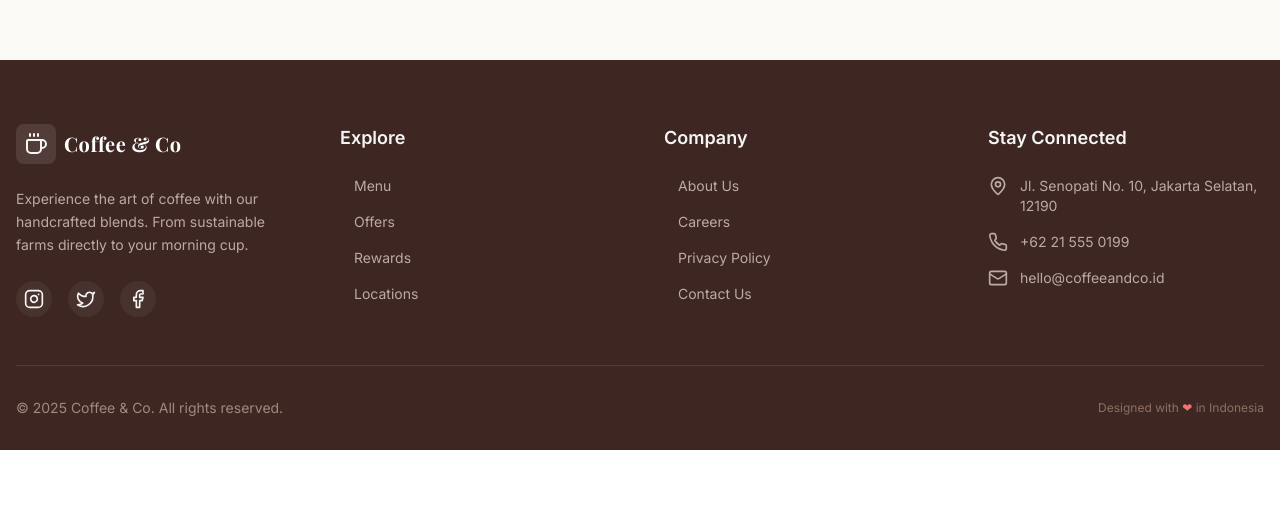
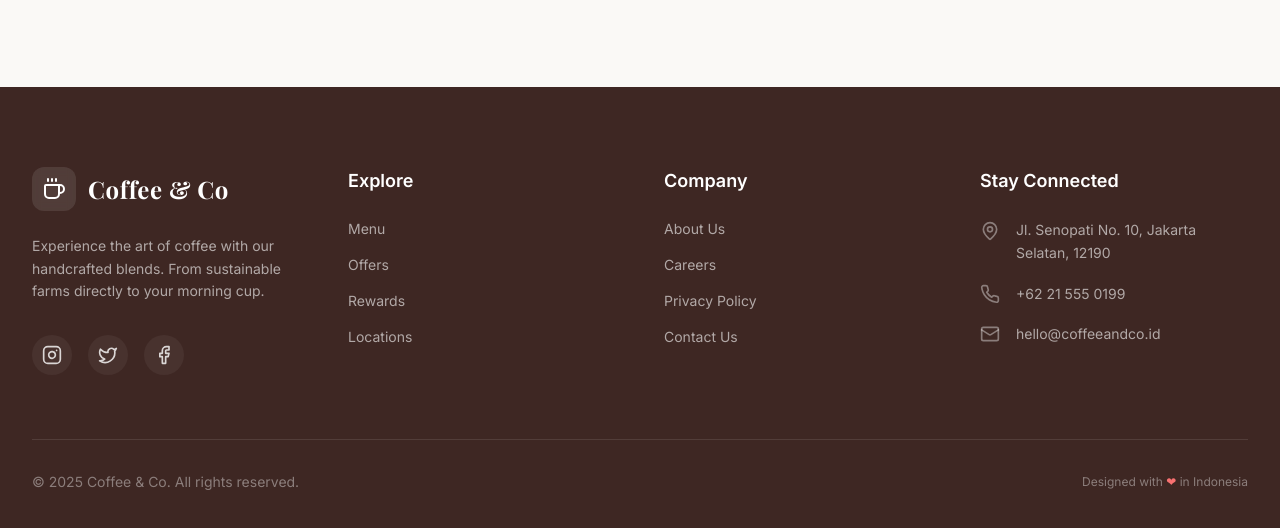
Before and after one commit to firmansubagjaa/coffee-and-co-fe, a React (Vite) app: page / in a window 1280 px wide. Shown: the part 3013-3541 px from the top of the page. Before the commit the page ends 3463 px from the top, so only its background shows below. Built offline with nearby package versions, Linux system fonts and the light colour scheme.

Commit message:
feat: Add ProductCard component for product display and Footer component for site navigation.

```diff
--- a/src/components/common/Footer.tsx
+++ b/src/components/common/Footer.tsx
@@ -6,28 +6,28 @@ export const Footer: React.FC = () => {
   const { t } = useLanguage();
 
   return (
-    <footer className="bg-coffee-900 text-white mt-20 pt-16 pb-8">
-      <div className="container mx-auto px-4">
-        <div className="grid grid-cols-1 md:grid-cols-2 lg:grid-cols-4 gap-12 mb-12">
+    <footer className="bg-coffee-900 dark:bg-[#3C2A21] text-white mt-20 pt-20 pb-10 transition-colors duration-300">
+      <div className="container mx-auto px-4 md:px-8">
+        <div className="grid grid-cols-1 md:grid-cols-2 lg:grid-cols-4 gap-12 mb-16">
           {/* Brand Column */}
           <div className="space-y-6">
-            <div className="flex items-center gap-2">
-              <div className="p-2 bg-white/10 rounded-lg">
-                <Coffee className="h-6 w-6 text-cream-100" />
+            <div className="flex items-center gap-3">
+              <div className="p-2.5 bg-white/10 rounded-xl backdrop-blur-sm">
+                <Coffee className="h-6 w-6 text-white" />
               </div>
-              <span className="text-xl font-serif font-bold tracking-wide">Coffee & Co</span>
+              <span className="text-2xl font-serif font-bold tracking-wide text-white">Coffee & Co</span>
             </div>
-            <p className="text-coffee-200 text-sm leading-relaxed">
+            <p className="text-white/60 text-sm leading-relaxed max-w-xs">
               {t('footer.brandDesc')}
             </p>
-            <div className="flex gap-4">
-              <a href="#" className="p-2 bg-white/5 rounded-full hover:bg-white/20 transition-colors text-cream-100">
+            <div className="flex gap-4 pt-2">
+              <a href="#" className="p-2.5 bg-white/5 rounded-full hover:bg-white/20 transition-colors text-white/80 hover:text-white">
                 <Instagram className="h-5 w-5" />
               </a>
-              <a href="#" className="p-2 bg-white/5 rounded-full hover:bg-white/20 transition-colors text-cream-100">
+              <a href="#" className="p-2.5 bg-white/5 rounded-full hover:bg-white/20 transition-colors text-white/80 hover:text-white">
                 <Twitter className="h-5 w-5" />
               </a>
-              <a href="#" className="p-2 bg-white/5 rounded-full hover:bg-white/20 transition-colors text-cream-100">
+              <a href="#" className="p-2.5 bg-white/5 rounded-full hover:bg-white/20 transition-colors text-white/80 hover:text-white">
                 <Facebook className="h-5 w-5" />
               </a>
             </div>
@@ -35,56 +35,56 @@ export const Footer: React.FC = () => {
 
           {/* Quick Links */}
           <div>
-            <h3 className="text-lg font-bold mb-6 text-cream-100">{t('footer.explore')}</h3>
-            <ul className="space-y-4 text-sm text-coffee-200">
-              <li><a href="#" className="hover:text-white transition-colors flex items-center gap-2">
-                <span className="w-1.5 h-1.5 rounded-full bg-cream-500/50"></span>{t('footer.menu')}
+            <h3 className="text-lg font-bold mb-6 text-white">{t('footer.explore')}</h3>
+            <ul className="space-y-4 text-sm text-white/60">
+              <li><a href="#" className="hover:text-white transition-colors">
+                {t('footer.menu')}
               </a></li>
-              <li><a href="#" className="hover:text-white transition-colors flex items-center gap-2">
-                <span className="w-1.5 h-1.5 rounded-full bg-cream-500/50"></span>{t('footer.offers')}
+              <li><a href="#" className="hover:text-white transition-colors">
+                {t('footer.offers')}
               </a></li>
-              <li><a href="#" className="hover:text-white transition-colors flex items-center gap-2">
-                <span className="w-1.5 h-1.5 rounded-full bg-cream-500/50"></span>{t('footer.rewards')}
+              <li><a href="#" className="hover:text-white transition-colors">
+                {t('footer.rewards')}
               </a></li>
-              <li><a href="#" className="hover:text-white transition-colors flex items-center gap-2">
-                <span className="w-1.5 h-1.5 rounded-full bg-cream-500/50"></span>{t('footer.locations')}
+              <li><a href="#" className="hover:text-white transition-colors">
+                {t('footer.locations')}
               </a></li>
             </ul>
           </div>
 
           {/* Company */}
           <div>
-            <h3 className="text-lg font-bold mb-6 text-cream-100">{t('footer.company')}</h3>
-            <ul className="space-y-4 text-sm text-coffee-200">
-              <li><a href="#" className="hover:text-white transition-colors flex items-center gap-2">
-                <span className="w-1.5 h-1.5 rounded-full bg-cream-500/50"></span>{t('footer.about')}
+            <h3 className="text-lg font-bold mb-6 text-white">{t('footer.company')}</h3>
+            <ul className="space-y-4 text-sm text-white/60">
+              <li><a href="#" className="hover:text-white transition-colors">
+                {t('footer.about')}
               </a></li>
-              <li><a href="#" className="hover:text-white transition-colors flex items-center gap-2">
-                <span className="w-1.5 h-1.5 rounded-full bg-cream-500/50"></span>{t('footer.careers')}
+              <li><a href="#" className="hover:text-white transition-colors">
+                {t('footer.careers')}
               </a></li>
-              <li><a href="#" className="hover:text-white transition-colors flex items-center gap-2">
-                <span className="w-1.5 h-1.5 rounded-full bg-cream-500/50"></span>{t('footer.privacy')}
+              <li><a href="#" className="hover:text-white transition-colors">
+                {t('footer.privacy')}
               </a></li>
-              <li><a href="#" className="hover:text-white transition-colors flex items-center gap-2">
-                <span className="w-1.5 h-1.5 rounded-full bg-cream-500/50"></span>{t('footer.contact')}
+              <li><a href="#" className="hover:text-white transition-colors">
+                {t('footer.contact')}
               </a></li>
             </ul>
           </div>
 
           {/* Contact Info */}
           <div>
-            <h3 className="text-lg font-bold mb-6 text-cream-100">{t('footer.stayConnected')}</h3>
-            <ul className="space-y-4 text-sm text-coffee-200">
-              <li className="flex items-start gap-3">
-                <MapPin className="h-5 w-5 text-cream-500 shrink-0" />
-                <span>Jl. Senopati No. 10, Jakarta Selatan, 12190</span>
+            <h3 className="text-lg font-bold mb-6 text-white">{t('footer.stayConnected')}</h3>
+            <ul className="space-y-5 text-sm text-white/60">
+              <li className="flex items-start gap-4">
+                <MapPin className="h-5 w-5 text-white/40 shrink-0 mt-0.5" />
+                <span className="leading-relaxed">Jl. Senopati No. 10, Jakarta Selatan, 12190</span>
               </li>
-              <li className="flex items-center gap-3">
-                <Phone className="h-5 w-5 text-cream-500 shrink-0" />
+              <li className="flex items-center gap-4">
+                <Phone className="h-5 w-5 text-white/40 shrink-0" />
                 <span>+62 21 555 0199</span>
               </li>
-              <li className="flex items-center gap-3">
-                <Mail className="h-5 w-5 text-cream-500 shrink-0" />
+              <li className="flex items-center gap-4">
+                <Mail className="h-5 w-5 text-white/40 shrink-0" />
                 <span>hello@coffeeandco.id</span>
               </li>
             </ul>
@@ -92,10 +92,10 @@ export const Footer: React.FC = () => {
         </div>
 
         <div className="border-t border-white/10 pt-8 flex flex-col md:flex-row justify-between items-center gap-4">
-          <p className="text-coffee-300 text-sm">
+          <p className="text-white/40 text-sm">
             &copy; {new Date().getFullYear()} Coffee & Co. {t('footer.rights')}
           </p>
-          <p className="text-coffee-400 text-xs">
+          <p className="text-white/40 text-xs">
             Designed with <span className="text-red-400">❤</span> in Indonesia
           </p>
         </div>
```
Also changed, not shown: src/features/products/ProductCard.tsx (+17 -17 lines).
